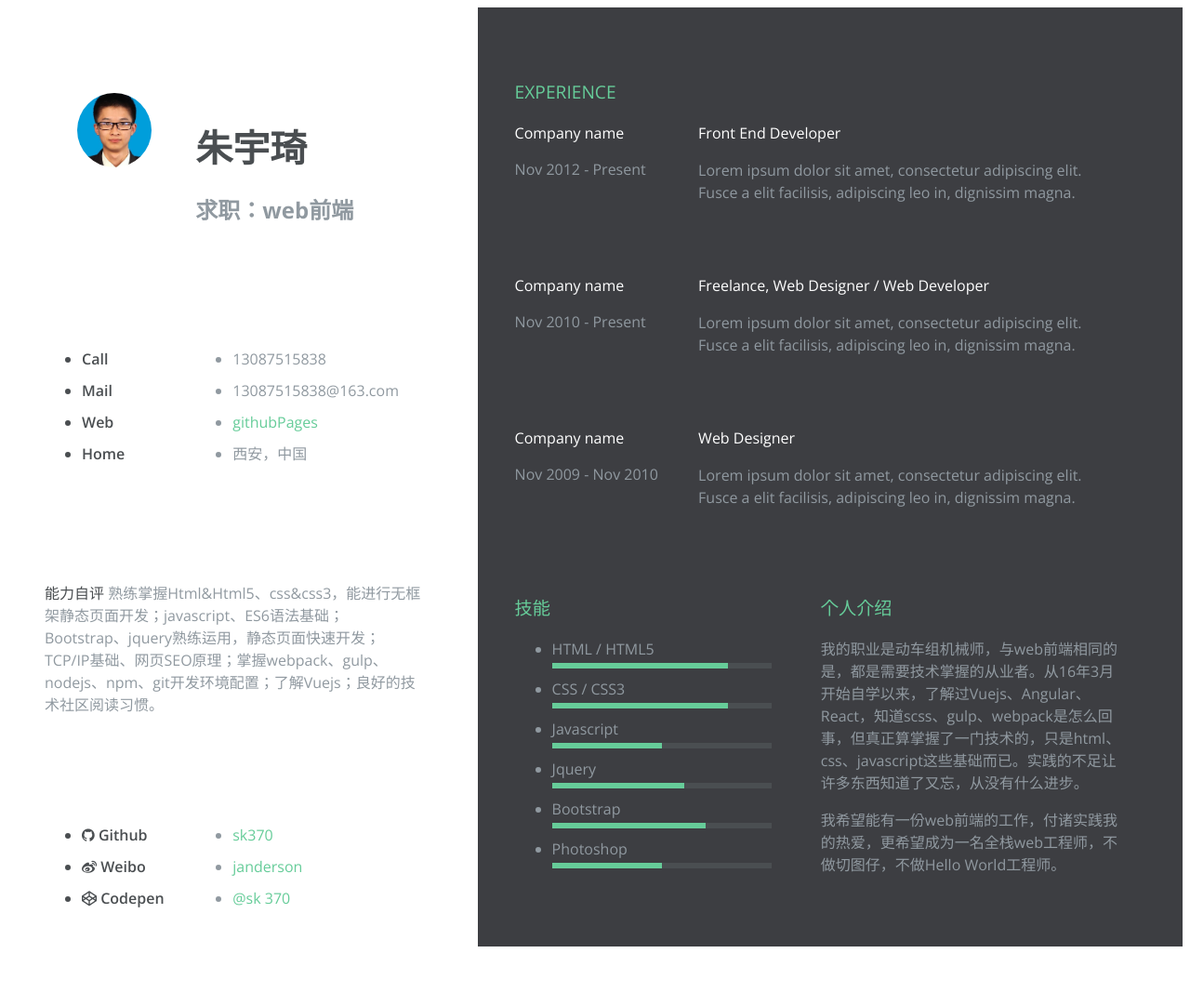
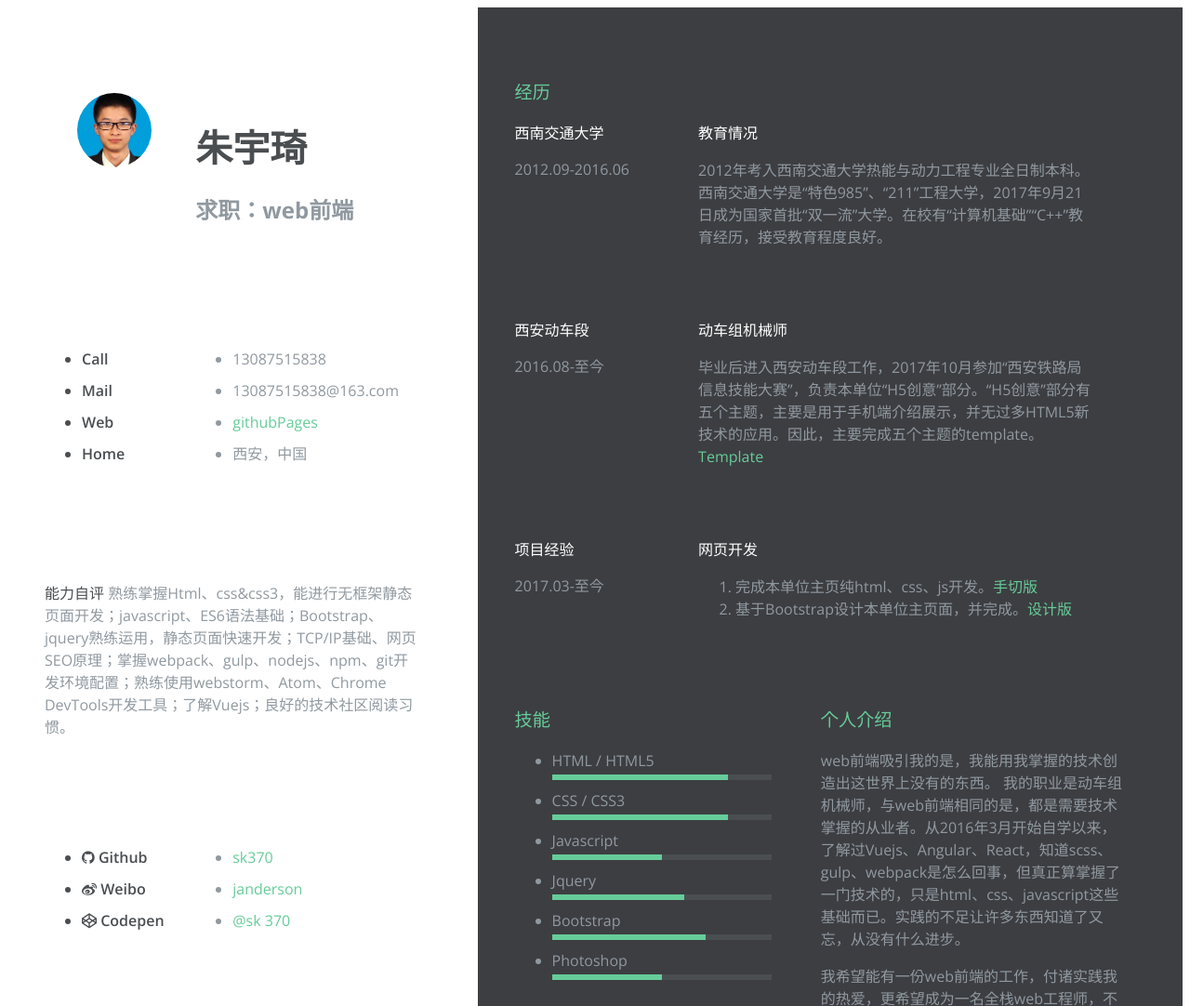
Before and after one commit to sk370/resume, a plain HTML site: page index.html in a window 1280 px wide. Shown: the top 1082 px of the page at 93% size. Before the commit the page ends 1044 px from the top, so only its background shows below. Drawn offline with nearby package versions, Linux system fonts and the light colour scheme.

Commit message:
secnd commit

```diff
--- a/index.html
+++ b/index.html
@@ -1,13 +1,15 @@
 <!DOCTYPE html>
 <html lang="en">
+
 <head>
   <meta charset="UTF-8">
   <meta name="viewport" content="width=device-width, initial-scale=1, maximum-scale=1">
   <meta http-equiv="X-UA-Compatible" content="ie=edge">
-  <title>Document</title>
+  <title>朱宇琦的个人简历</title>
   <link rel="stylesheet" href="index.css">
   <link href="https://cdn.bootcss.com/font-awesome/4.7.0/css/font-awesome.min.css" rel="stylesheet">
 </head>
+
 <body>
   <div class="resume-wrapper">
     <section class="profile section-padding">
@@ -66,7 +68,7 @@
         </div>
         <div class="contact-presentation">
           <!-- YOUR PRESENTATION RESUME  -->
-        <p><span class="bold">能力自评</span> 熟练掌握Html&amp;Html5、css&amp;css3，能进行无框架静态页面开发；javascript、ES6语法基础；Bootstrap、jquery熟练运用，静态页面快速开发；TCP/IP基础、网页SEO原理；掌握webpack、gulp、nodejs、npm、git开发环境配置；了解Vuejs；良好的技术社区阅读习惯。</p>
+          <p><span class="bold">能力自评</span> 熟练掌握Html、css&amp;css3，能进行无框架静态页面开发；javascript、ES6语法基础；Bootstrap、jquery熟练运用，静态页面快速开发；TCP/IP基础、网页SEO原理；掌握webpack、gulp、nodejs、npm、git开发环境配置；熟练使用webstorm、Atom、Chrome DevTools开发工具；了解Vuejs；良好的技术社区阅读习惯。</p>
         </div>
         <div class="contact-social clearfix">
           <ul class="list-titles">
@@ -90,49 +92,52 @@
 
     <section class="experience section-padding">
       <div class="container">
-      <h3 class="experience-title">Experience</h3>
+        <h3 class="experience-title">经历</h3>
         <div class="experience-wrapper">
           <div class="company-wrapper clearfix">
-          <div class="experience-title">Company name</div>
+            <div class="experience-title">西南交通大学</div>
             <!-- NAME OF THE COMPANY YOUWORK WITH  -->
-          <div class="time">Nov 2012 - Present</div>
+            <div class="time">2012.09-2016.06</div>
             <!-- THE TIME YOU WORK WITH THE COMPANY  -->
           </div>
           <div class="job-wrapper clearfix">
-          <div class="experience-title">Front End Developer </div>
+            <div class="experience-title">教育情况</div>
             <!-- JOB TITLE  -->
             <div class="company-description">
-            <p>Lorem ipsum dolor sit amet, consectetur adipiscing elit. Fusce a elit facilisis, adipiscing leo in, dignissim magna.</p>
+              <p>2012年考入西南交通大学热能与动力工程专业全日制本科。西南交通大学是“特色985”、“211”工程大学，2017年9月21日成为国家首批“双一流”大学。在校有“计算机基础”“C++”教育经历，接受教育程度良好。</p>
               <!-- JOB DESCRIPTION  -->
             </div>
           </div>
 
           <div class="company-wrapper clearfix">
-          <div class="experience-title">Company name</div>
+            <div class="experience-title">西安动车段</div>
             <!-- NAME OF THE COMPANY YOUWORK WITH  -->
-          <div class="time">Nov 2010 - Present</div>
+            <div class="time">2016.08-至今</div>
             <!-- THE TIME YOU WORK WITH THE COMPANY  -->
           </div>
 
           <div class="job-wrapper clearfix">
-          <div class="experience-title">Freelance, Web Designer / Web Developer</div>
+            <div class="experience-title">动车组机械师</div>
             <!-- JOB TITLE  -->
             <div class="company-description">
-            <p>Lorem ipsum dolor sit amet, consectetur adipiscing elit. Fusce a elit facilisis, adipiscing leo in, dignissim magna.</p>
+              <p>毕业后进入西安动车段工作，2017年10月参加“西安铁路局信息技能大赛”，负责本单位“H5创意”部分。“H5创意”部分有五个主题，主要是用于手机端介绍展示，并无过多HTML5新技术的应用。因此，主要完成五个主题的template。<a href="http://sk370.coding.me/template" target="_blank">Template</a></p>
               <!-- JOB DESCRIPTION  -->
             </div>
           </div>
           <div class="company-wrapper clearfix">
-          <div class="experience-title">Company name</div>
+            <div class="experience-title">项目经验</div>
             <!-- NAME OF THE COMPANY YOUWORK WITH  -->
-          <div class="time">Nov 2009 - Nov 2010</div>
+            <div class="time">2017.03-至今</div>
             <!-- THE TIME YOU WORK WITH THE COMPANY  -->
           </div>
           <div class="job-wrapper clearfix">
-          <div class="experience-title">Web Designer </div>
+            <div class="experience-title">网页开发</div>
             <!-- JOB TITLE  -->
             <div class="company-description">
-            <p>Lorem ipsum dolor sit amet, consectetur adipiscing elit. Fusce a elit facilisis, adipiscing leo in, dignissim magna.</p>
+              <ol>
+                <li>完成本单位主页纯html、css、js开发。<a href="http://sk370.top/crh/index.html" target="_blank">手切版</a></li>
+                <li>基于Bootstrap设计本单位主页面，并完成。<a href="http://sk370.top/mywebsite/index.html" target="_blank">设计版</a></li>
+              </ol>
               <!-- JOB DESCRIPTION  -->
             </div>
           </div>
@@ -153,7 +158,8 @@
         <div class="section-wrapper clearfix">
           <h3 class="section-title">个人介绍</h3>
           <!-- DESCRIPTION OF YOUR HOBBIES -->
-        <p>我的职业是动车组机械师，与web前端相同的是，都是需要技术掌握的从业者。从16年3月开始自学以来，了解过Vuejs、Angular、React，知道scss、gulp、webpack是怎么回事，但真正算掌握了一门技术的，只是html、css、javascript这些基础而已。实践的不足让许多东西知道了又忘，从没有什么进步。</p>
+          <p>web前端吸引我的是，我能用我掌握的技术创造出这世界上没有的东西。
+            我的职业是动车组机械师，与web前端相同的是，都是需要技术掌握的从业者。从2016年3月开始自学以来，了解过Vuejs、Angular、React，知道scss、gulp、webpack是怎么回事，但真正算掌握了一门技术的，只是html、css、javascript这些基础而已。实践的不足让许多东西知道了又忘，从没有什么进步。</p>
           <p>我希望能有一份web前端的工作，付诸实践我的热爱，更希望成为一名全栈web工程师，不做切图仔，不做Hello World工程师。</p>
         </div>
       </div>
@@ -163,4 +169,5 @@
   <!-- <script src="https://cdnjs.cloudflare.com/ajax/libs/gsap/1.18.0/TweenMax.min.js"></script>
 <script src="index.js"></script> -->
 </body>
+
 </html>
```
Lines whose indentation alone changed are shown as unchanged.
